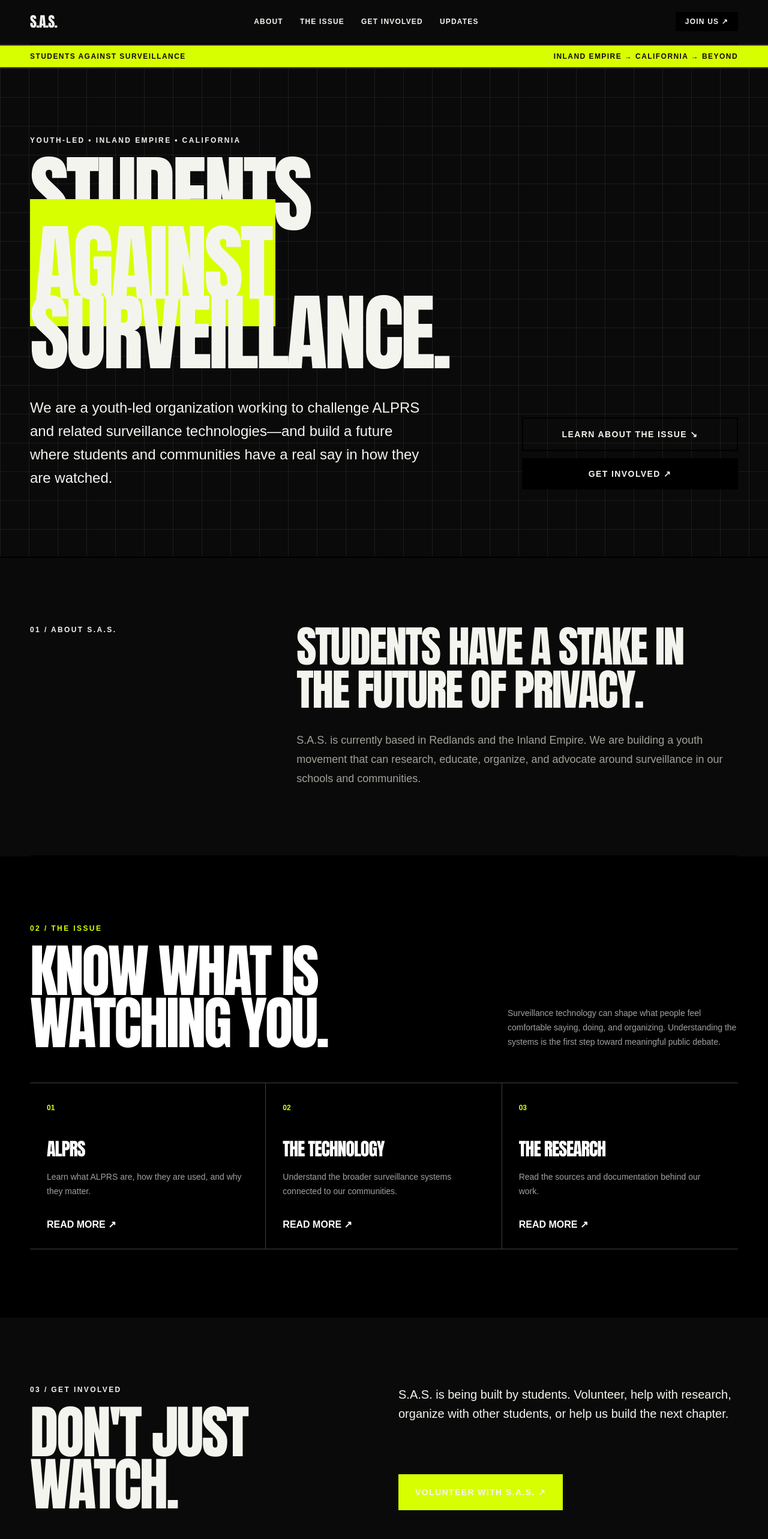
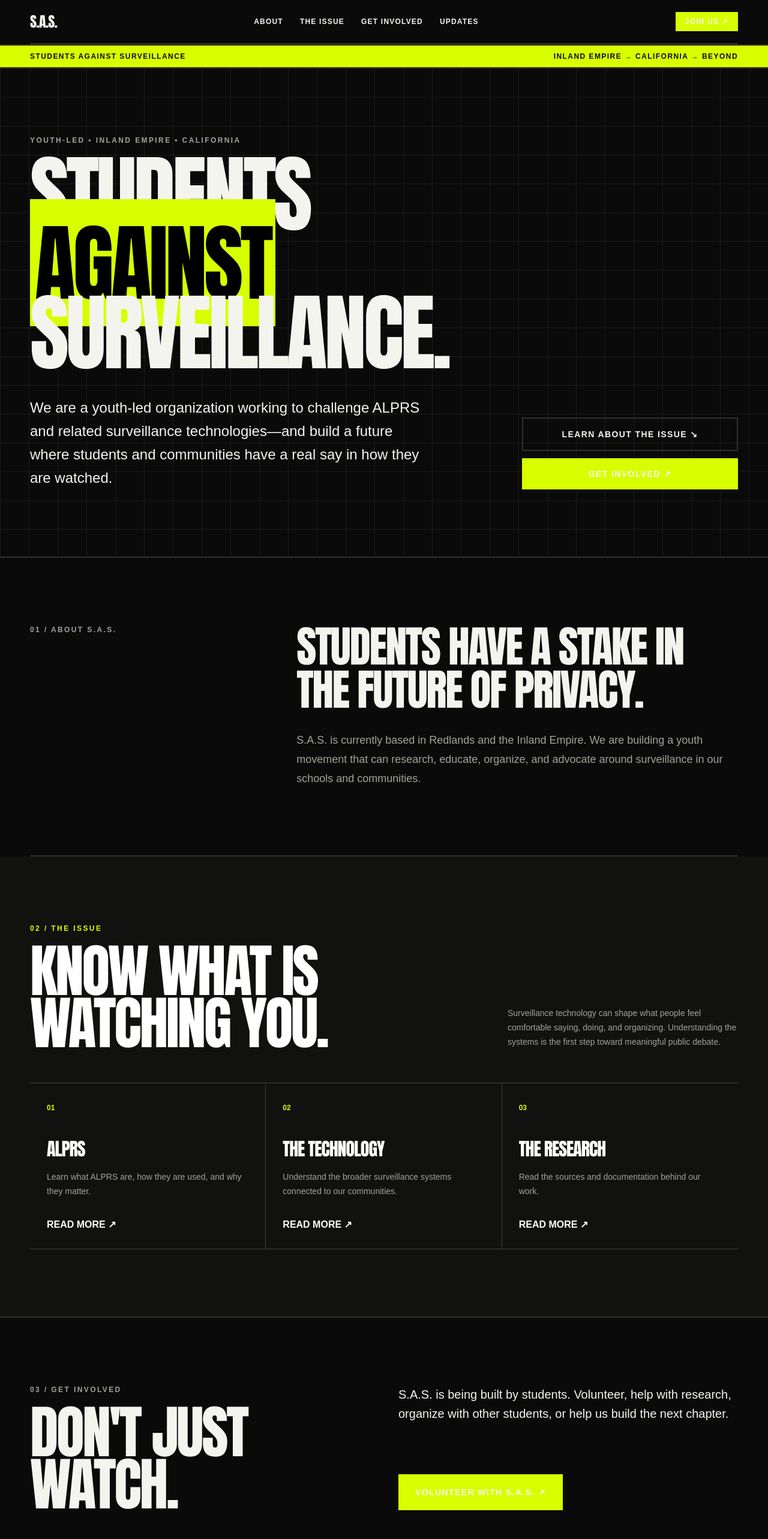
Before and after one commit to Nitsud777-Netzud/SAS, a Next.js app: page / in a window 1280 px wide. Shown: the top 2566 px of the page at 60% size. Built offline with nearby package versions, Linux system fonts and the light colour scheme.

Commit message:
Refine landing page for dark-first visual system

```diff
--- a/app/page.tsx
+++ b/app/page.tsx
@@ -3,33 +3,33 @@ const nav = ["ABOUT", "THE ISSUE", "GET INVOLVED", "UPDATES"];
 export default function Home() {
   return (
     <main>
-      <header className="container flex items-center justify-between border-b-2 border-black py-5">
+      <header className="container flex items-center justify-between border-b-2 border-[var(--line)] py-5">
         <a href="#top" className="display text-2xl">S.A.S.</a>
         <nav className="hidden gap-7 text-xs font-black tracking-widest md:flex">
-          {nav.map((item) => <a key={item} href={`#${item.toLowerCase().replaceAll(" ", "-")}`} className="hover:underline">{item}</a>)}
+          {nav.map((item) => <a key={item} href={`#${item.toLowerCase().replaceAll(" ", "-")}`} className="hover:text-[var(--accent)]">{item}</a>)}
         </nav>
-        <a href="#get-involved" className="bg-black px-4 py-2 text-xs font-black tracking-widest text-white">JOIN US ↗</a>
+        <a href="#get-involved" className="bg-[var(--accent)] px-4 py-2 text-xs font-black tracking-widest text-black transition hover:bg-white">JOIN US ↗</a>
       </header>
 
       <div className="marquee"><div className="container flex justify-between"><span>STUDENTS AGAINST SURVEILLANCE</span><span className="hidden sm:inline">INLAND EMPIRE → CALIFORNIA → BEYOND</span></div></div>
 
-      <section id="top" className="grid-bg border-b-2 border-black py-20 md:py-28">
+      <section id="top" className="grid-bg border-b-2 border-[var(--line)] py-20 md:py-28">
         <div className="container">
-          <p className="mb-6 text-xs font-black tracking-[.2em]">YOUTH-LED • INLAND EMPIRE • CALIFORNIA</p>
-          <h1 className="display max-w-5xl text-[clamp(4rem,11vw,9.5rem)] leading-[.82] uppercase">Students<br/><span className="bg-[var(--accent)] px-2">Against</span><br/>Surveillance.</h1>
+          <p className="mb-6 text-xs font-black tracking-[.2em] text-[var(--muted)]">YOUTH-LED • INLAND EMPIRE • CALIFORNIA</p>
+          <h1 className="display max-w-5xl text-[clamp(4rem,11vw,9.5rem)] leading-[.82] uppercase">Students<br/><span className="bg-[var(--accent)] px-2 text-black">Against</span><br/>Surveillance.</h1>
           <div className="mt-12 grid gap-8 md:grid-cols-[1fr_360px] md:items-end">
             <p className="max-w-2xl text-xl font-medium leading-relaxed md:text-2xl">We are a youth-led organization working to challenge ALPRS and related surveillance technologies—and build a future where students and communities have a real say in how they are watched.</p>
             <div className="flex flex-col gap-3 sm:flex-row md:flex-col">
-              <a href="#the-issue" className="border-2 border-black px-5 py-4 text-center text-sm font-black tracking-widest hover:bg-black hover:text-white">LEARN ABOUT THE ISSUE ↘</a>
-              <a href="#get-involved" className="bg-black px-5 py-4 text-center text-sm font-black tracking-widest text-white hover:bg-[var(--accent)] hover:text-black">GET INVOLVED ↗</a>
+              <a href="#the-issue" className="border-2 border-[var(--line)] px-5 py-4 text-center text-sm font-black tracking-widest transition hover:border-white hover:bg-white hover:text-black">LEARN ABOUT THE ISSUE ↘</a>
+              <a href="#get-involved" className="bg-[var(--accent)] px-5 py-4 text-center text-sm font-black tracking-widest text-black transition hover:bg-white">GET INVOLVED ↗</a>
             </div>
           </div>
         </div>
       </section>
 
-      <section id="about" className="container border-b-2 border-black py-20 md:py-28">
+      <section id="about" className="container border-b-2 border-[var(--line)] py-20 md:py-28">
         <div className="grid gap-12 md:grid-cols-[.7fr_1.3fr]">
-          <p className="text-xs font-black tracking-[.2em]">01 / ABOUT S.A.S.</p>
+          <p className="text-xs font-black tracking-[.2em] text-[var(--muted)]">01 / ABOUT S.A.S.</p>
           <div>
             <h2 className="display text-5xl uppercase leading-none md:text-7xl">Students have a stake in the future of privacy.</h2>
             <p className="mt-8 max-w-3xl text-lg leading-8 text-[var(--muted)]">S.A.S. is currently based in Redlands and the Inland Empire. We are building a youth movement that can research, educate, organize, and advocate around surveillance in our schools and communities.</p>
@@ -37,7 +37,7 @@ export default function Home() {
         </div>
       </section>
 
-      <section id="the-issue" className="border-b-2 border-black bg-black py-20 text-white md:py-28">
+      <section id="the-issue" className="border-b-2 border-[var(--line)] bg-[#11110f] py-20 text-white md:py-28">
         <div className="container">
           <div className="mb-14 flex flex-col justify-between gap-6 md:flex-row md:items-end">
             <div><p className="mb-5 text-xs font-black tracking-[.2em] text-[var(--accent)]">02 / THE ISSUE</p><h2 className="display max-w-4xl text-6xl uppercase leading-[.9] md:text-8xl">Know what is<br/>watching you.</h2></div>
@@ -49,21 +49,21 @@ export default function Home() {
         </div>
       </section>
 
-      <section id="get-involved" className="border-b-2 border-black py-20 md:py-28">
+      <section id="get-involved" className="border-b-2 border-[var(--line)] py-20 md:py-28">
         <div className="container">
           <div className="grid gap-12 md:grid-cols-[1fr_1fr]">
-            <div><p className="mb-5 text-xs font-black tracking-[.2em]">03 / GET INVOLVED</p><h2 className="display text-6xl uppercase leading-[.9] md:text-8xl">Don't just<br/>watch.</h2></div>
-            <div className="flex flex-col justify-between"><p className="text-xl leading-8">S.A.S. is being built by students. Volunteer, help with research, organize with other students, or help us build the next chapter.</p><a href="#" className="mt-10 inline-block self-start bg-[var(--accent)] px-7 py-5 text-sm font-black tracking-widest hover:bg-black hover:text-white">VOLUNTEER WITH S.A.S. ↗</a></div>
+            <div><p className="mb-5 text-xs font-black tracking-[.2em] text-[var(--muted)]">03 / GET INVOLVED</p><h2 className="display text-6xl uppercase leading-[.9] md:text-8xl">Don't just<br/>watch.</h2></div>
+            <div className="flex flex-col justify-between"><p className="text-xl leading-8">S.A.S. is being built by students. Volunteer, help with research, organize with other students, or help us build the next chapter.</p><a href="#" className="mt-10 inline-block self-start bg-[var(--accent)] px-7 py-5 text-sm font-black tracking-widest text-black transition hover:bg-white">VOLUNTEER WITH S.A.S. ↗</a></div>
           </div>
         </div>
       </section>
 
       <section id="updates" className="container py-20 md:py-28">
-        <div className="flex items-end justify-between border-b-2 border-black pb-5"><div><p className="mb-4 text-xs font-black tracking-[.2em]">04 / UPDATES</p><h2 className="display text-5xl uppercase md:text-7xl">What's happening</h2></div><a href="#" className="hidden text-xs font-black tracking-widest underline sm:block">ALL UPDATES ↗</a></div>
+        <div className="flex items-end justify-between border-b-2 border-[var(--line)] pb-5"><div><p className="mb-4 text-xs font-black tracking-[.2em] text-[var(--muted)]">04 / UPDATES</p><h2 className="display text-5xl uppercase md:text-7xl">What's happening</h2></div><a href="#" className="hidden text-xs font-black tracking-widest text-[var(--accent)] underline sm:block">ALL UPDATES ↗</a></div>
         <div className="py-12"><p className="text-lg text-[var(--muted)]">S.A.S. updates, campaigns, and events will appear here as the organization grows.</p></div>
       </section>
 
-      <footer className="bg-black py-10 text-white">
+      <footer className="border-t-2 border-[var(--line)] bg-[#050505] py-10 text-white">
         <div className="container flex flex-col justify-between gap-8 md:flex-row md:items-end">
           <div><div className="display text-5xl">S.A.S.</div><p className="mt-3 text-sm text-neutral-400">Students Against Surveillance</p></div>
           <div className="text-left text-xs leading-6 text-neutral-400 md:text-right"><p>REDLANDS / INLAND EMPIRE / CALIFORNIA</p><p className="mt-2">Youth-led. Community-focused.</p></div>
```
